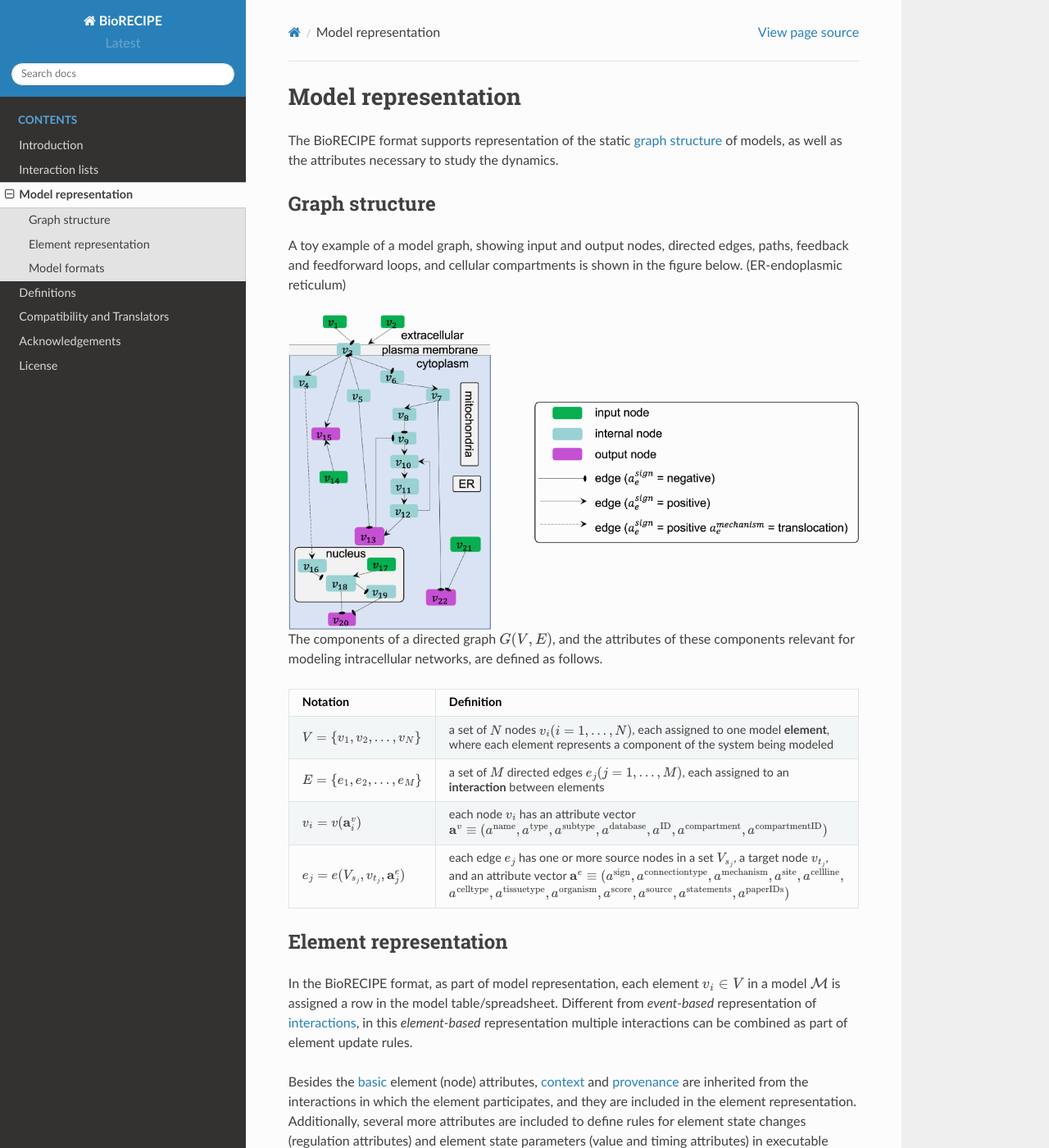
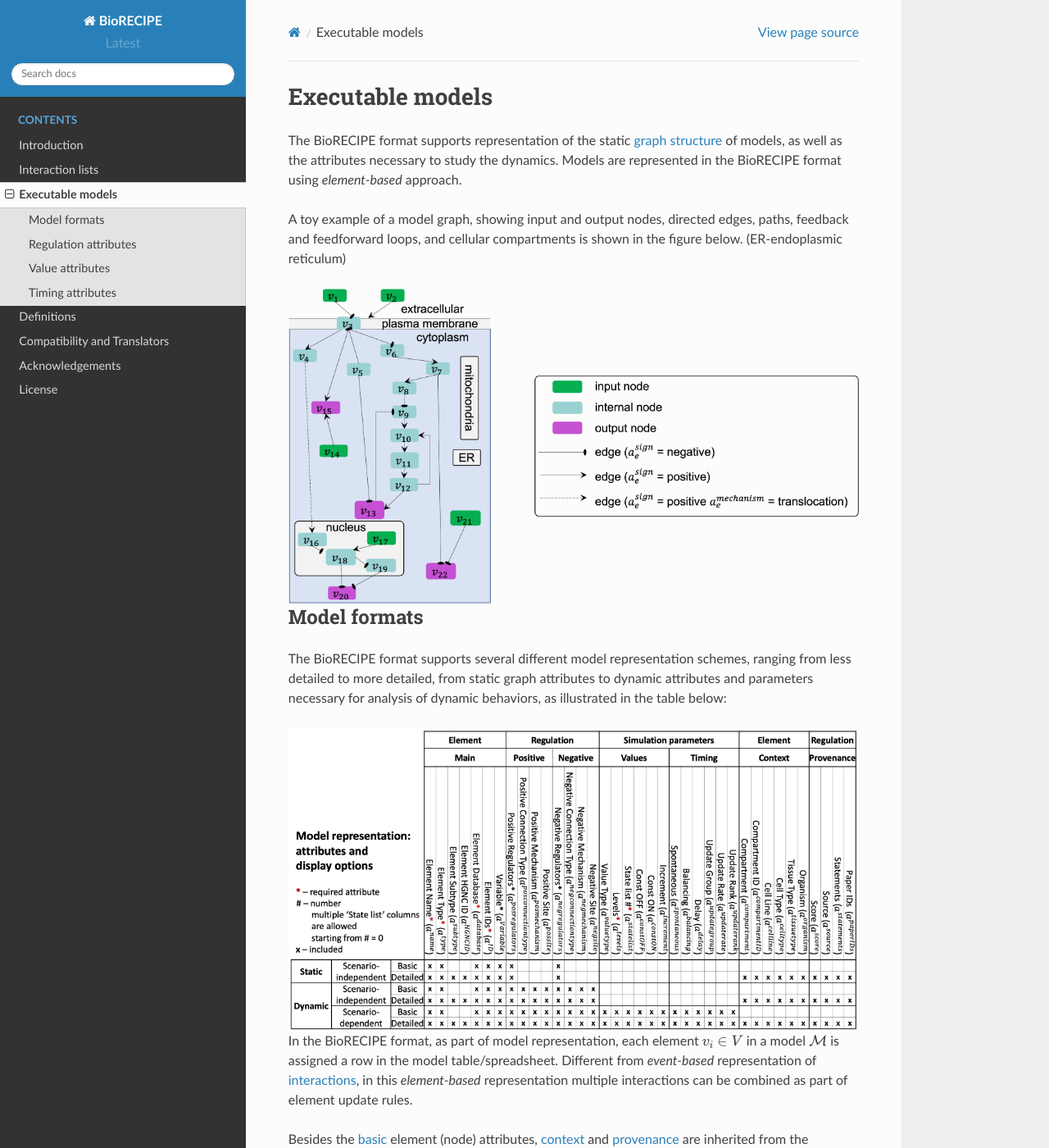
Before and after one commit to pitt-miskov-zivanov-lab/BioRECIPE, a Sphinx documentation site: the page built from docs/model_representation.rst, in a window 1280 px wide and 1400 px high. Shown: the whole window at 82% size. Built offline with Sphinx 7.4.7 and the Read the Docs theme 2.0.0, drawn with Linux system fonts in a browser that asks for light colours; some of the changed text lies outside the part shown.

Commit message:
Update model_representation.rst

```diff
--- a/docs/model_representation.rst
+++ b/docs/model_representation.rst
@@ -1,13 +1,8 @@
-#####################
-Model representation
-#####################
+#################
+Executable models
+#################
 
-The BioRECIPE format supports representation of the static `graph structure <https://melody-biorecipe.readthedocs.io/en/latest/model_representation.html#graph-structure>`_ of models, as well as the attributes necessary to study the dynamics.
-
-
-Graph structure
----------------
-
+The BioRECIPE format supports representation of the static `graph structure <https://melody-biorecipe.readthedocs.io/en/latest/model_representation.html#graph-structure>`_ of models, as well as the attributes necessary to study the dynamics. Models are represented in the BioRECIPE format using *element-based* approach.
 
 A toy example of a model graph, showing input and output nodes, directed edges, paths, feedback and feedforward loops, and cellular compartments is shown in the figure below. (ER-endoplasmic reticulum)
 
@@ -16,27 +11,26 @@ A toy example of a model graph, showing input and output nodes, directed edges,
     :alt: internal figure
 
 
+Model formats
+-------------
 
-The components of a directed graph :math:`G(V,E)`, and the attributes of these components relevant for modeling intracellular networks, are defined as follows.
+The BioRECIPE format supports several different model representation schemes, ranging from less detailed to more detailed, from static graph attributes to dynamic attributes and parameters necessary for analysis of dynamic behaviors, as illustrated in the table below:
 
-.. csv-table::
-    :header: Notation, Definition
-    :widths: 10, 90
+.. figure:: figures/figure_BioRECIPE_model_format.png
+    :align: center
+    :alt: internal figure
 
-    ":math:`V=\{v_1,v_2,...,v_N\}`", "a set of :math:`N` nodes :math:`v_i (i=1,...,N)`, each assigned to one model **element**, where each element represents a component of the system being modeled"
-    ":math:`E=\{e_1,e_2,...,e_M\}`", "a set of :math:`M` directed edges :math:`e_j (j=1,...,M)`, each assigned to an **interaction** between elements"
-    ":math:`v_i=v(\mathbf{a}_i^v)`", "each node :math:`v_i` has an attribute vector :math:`\mathbf{a}^v≡(a^{\mathrm{name}},a^{\mathrm{type}},a^{\mathrm{subtype}},a^{\mathrm{database}},a^{\mathrm{ID}},a^{\mathrm{compartment}},a^{\mathrm{compartmentID}})`"
-    ":math:`e_j=e(V_{s_j},v_{t_j},\mathbf{a}_j^e)`", "each edge :math:`e_j` has one or more source nodes in a set :math:`V_{s_j}`, a target node :math:`v_{t_j}`, and an attribute vector :math:`\mathbf{a}^e≡(a^{\mathrm{sign}},a^{\mathrm{connectiontype}},a^{\mathrm{mechanism}},a^{\mathrm{site}},a^{\mathrm{cellline}},` :math:`a^{\mathrm{celltype}},a^{\mathrm{tissuetype}},a^{\mathrm{organism}},a^{\mathrm{score}},a^{\mathrm{source}},a^{\mathrm{statements}},a^{\mathrm{paperIDs}})`"
-
-
-Element representation
-----------------------
 
 In the BioRECIPE format, as part of model representation, each element :math:`v_i \in V` in a model :math:`\mathcal{M}` is assigned a row in the model table/spreadsheet. Different from *event-based* representation of `interactions <https://melody-biorecipe.readthedocs.io/en/latest/bio_interactions.html#interaction-representation>`_, in this *element-based* representation multiple interactions can be combined as part of element update rules.
 
 Besides the `basic <https://melody-biorecipe.readthedocs.io/en/latest/bio_interactions.html#id3>`_ element (node) attributes, `context <https://melody-biorecipe.readthedocs.io/en/latest/bio_interactions.html#id5>`_ and `provenance <https://melody-biorecipe.readthedocs.io/en/latest/bio_interactions.html#id6>`_ are inherited from the interactions in which the element participates, and they are included in the element representation. Additionally, several more attributes are included to define rules for element state changes (regulation attributes) and element state parameters (value and timing attributes) in executable models.
 
-.. csv-table:: Regulation attributes
+|
+
+Regulation attributes
+---------------------
+
+.. csv-table::
     :header: Attribute, Symbol, Description, Values, Examples
     :widths: 5, 3, 34, 38, 20
 
@@ -45,8 +39,12 @@ Besides the `basic <https://melody-biorecipe.readthedocs.io/en/latest/bio_intera
     Positive regulators, ":math:`a^{\mathrm{posregulation}}`", description, "<string>  //The rules for creating these positive regulation strings are written separately.", examples
     Negative regulators, ":math:`a^{\mathrm{negregulation}}`", description, "<string>  //The rules for creating these negative regulation strings are written separately.", examples
 
+|
 
-.. csv-table:: Value attributes
+Value attributes
+----------------
+
+.. csv-table::
     :header: Attribute, Symbol, Description, Values, Examples
     :widths: 5, 3, 34, 38, 20
 
@@ -57,8 +55,12 @@ Besides the `basic <https://melody-biorecipe.readthedocs.io/en/latest/bio_intera
     Const ONN, ":math:`a^{\mathrm{constON}}`", description, empty | :math:`\checkmark`, examples
     Increment, ":math:`a^{\mathrm{increment}}`", description, ":math:`\Delta \mathrm{value}`", examples
 
+|
 
-.. csv-table:: Timing attributes
+Timing attributes
+-----------------
+
+.. csv-table::
     :header: Attribute, Symbol, Description, Values, Examples
     :widths: 5, 3, 34, 38, 20
 
@@ -68,13 +70,3 @@ Besides the `basic <https://melody-biorecipe.readthedocs.io/en/latest/bio_intera
     Update Group, ":math:`a^{\mathrm{updategroup}}`", description, `definition, examples
     Update Rate, ":math:`a^{\mathrm{updaterate}}`", description, `definition, examples
     Update Rank, ":math:`a^{\mathrm{updaterank}}`", description, `definition, examples
-
-
-Model formats
--------------
-
-The BioRECIPE format supports several different model representation schemes, ranging from less detailed to more detailed, from static graph attributes to dynamic attributes and parameters necessary for analysis of dynamic behaviors, as illustrated in the table below:
-
-.. figure:: figures/figure_BioRECIPE_model_format.png
-    :align: center
-    :alt: internal figure
```
